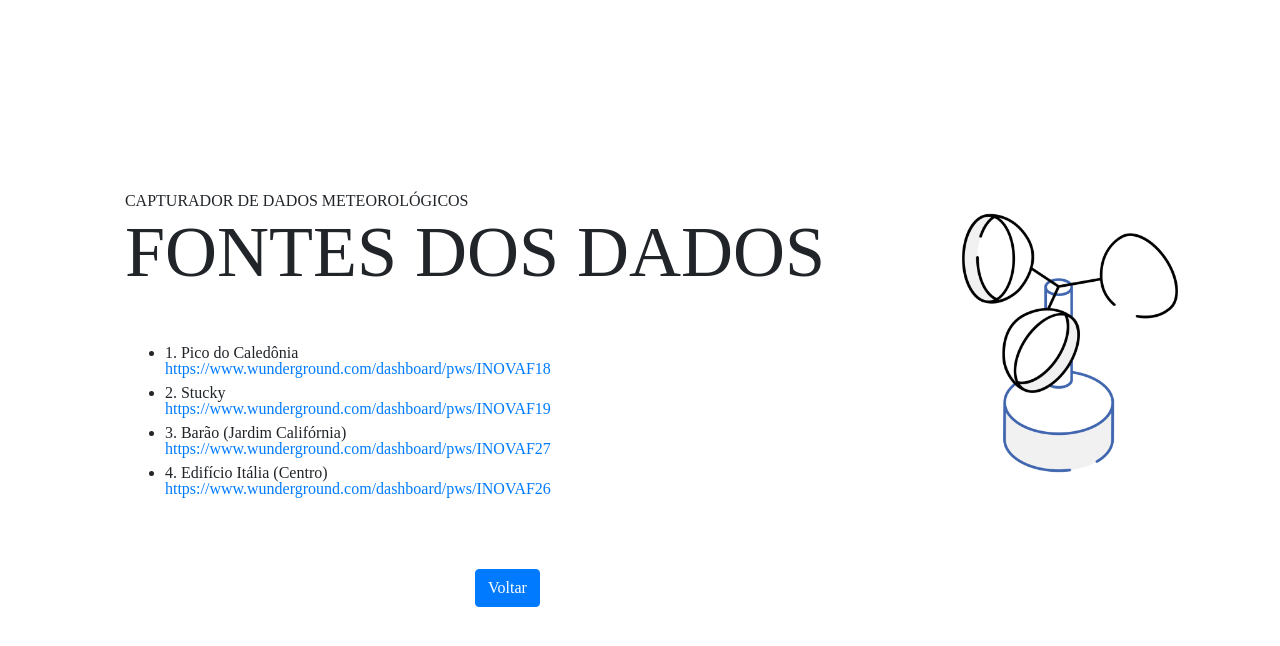
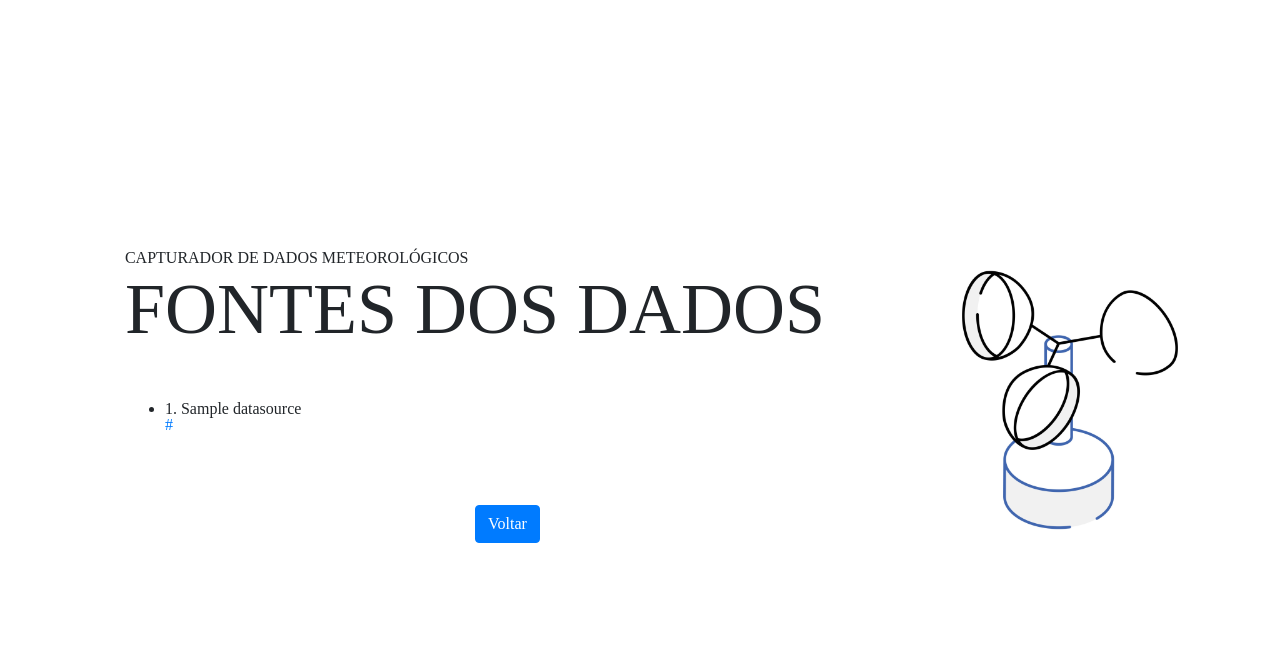
Before and after one commit to salarini-e/weather_data_capturer, a Django app: page /fontes/ in a window 1280 px wide. Shown: the top 646 px of the page. Run offline with Django 5.2, Linux system fonts and the light colour scheme; tables that the repository leaves empty hold one stand-in row (values such as "Sample post"); some libraries are stand-ins or nearby versions.

Commit message:
Moved routes/views and created data source. A route was also created returning the data in json.

```diff
--- /dev/null
+++ b/data_display/templates/fontes.html
@@ -0,0 +1,26 @@
+{% extends 'template.html' %}
+{% block css %}
+{% endblock %}
+{% block content %}
+            <div id="bemvindo" class="row m-auto px-5">
+
+                <div class="col-9 d-flex flex-column">
+                    <h1 class="text-uppercase">Capturador de Dados Meteorológicos</h1>
+                    <h1 class="display-3 text-uppercase">Fontes dos dados</h1>
+                    <hr class="my-4">
+                    <ul>
+                        {% for fonte in fontes %}
+                        <li class="mb-2">{{fonte.id}}. {{fonte.name}}<br>
+                            <a href="{{fonte.url}}">{{fonte.url}}</a>
+                        </li>
+                        {% endfor %}
+                    </ul>
+                    <a href="/" class="mt-5 btn btn-primary mx-auto">Voltar</a>
+                </div>
+                <div class="col-3">
+                    <img class="logo" src="/static/images/icone.jpg" alt="icone estação meteorológica">
+                </div>
+            </div>
+{% endblock %}
+{% block js %}
+{% endblock %}
--- /dev/null
+++ b/data_display/templates/template.html
@@ -0,0 +1,31 @@
+<html lang="pt-br">
+    <head>
+        <meta charset="utf-8">
+        <meta name="viewport" content="width=device-width, initial-scale=1">
+        <link rel="icon" type="image/png" href="/static/images/icon.png"/>
+        <!-- Bootstrap CSS -->
+        <link href="https://stackpath.bootstrapcdn.com/bootstrap/4.3.1/css/bootstrap.min.css" rel="stylesheet">
+        <!-- Font Awesome -->
+        <link rel="stylesheet" href="https://cdnjs.cloudflare.com/ajax/libs/font-awesome/5.15.3/css/all.min.css">
+        <!-- Custom -->
+        <link rel="stylesheet" href="/static/CSS/reset.css">
+        <link rel="stylesheet" href="/static/CSS/main.css">
+        {% block css %}
+        {% endblock %}
+        <title>CDM - Bem-vindo!</title>
+    </head>
+    <body>
+        <div class="container-fluid d-flex h-100">
+            {% block content %}
+            {% endblock %}
+        </div>
+        <div style="text-align: end; position: fixed; bottom: 0; width: 100vw; padding: 20px 20px;">
+            <p></p>
+        </div>
+        <script src="https://code.jquery.com/jquery-3.3.1.slim.min.js"></script>
+        <script src="https://cdnjs.cloudflare.com/ajax/libs/popper.js/1.14.7/umd/popper.min.js"></script>
+        <script src="https://stackpath.bootstrapcdn.com/bootstrap/4.3.1/js/bootstrap.min.js"></script>
+        {% block js %}
+        {% endblock %}
+    </body>
+</html></div></html>
--- /dev/null
+++ b/data_display/urls.py
@@ -0,0 +1,13 @@
+from django.contrib import admin
+from django.urls import path
+from . import views
+
+urlpatterns = [
+    path('', views.index, name='index'),
+    path('fontes/', views.fontes, name='fontes'),
+    path('download/', views.export_weather_data, name='download'),
+    path('ver-dados/', views.view_weather_data, name='ver_dados'),
+
+    path('api/fontes/', views.json_fontes, name='json_fontes'),
+    path('api/dados/font=<int:fonte_id>/start=<dt_start>/end=<dt_end>/', views.json_dados, name='json_dados'),
+]
--- a/data_display/views.py
+++ b/data_display/views.py
@@ -1,3 +1,111 @@
+import csv
+from datetime import date
+from datetime import datetime
+import json
+from django.http import HttpResponse, JsonResponse
+from django.core.serializers import serialize
+
 from django.shortcuts import render
+from django.views.decorators.csrf import csrf_exempt
+from data_scraper.models import WeatherData, DataSource
 
 # Create your views here.
+def index(request):
+    return render(request, 'index.html')
+
+
+def fontes(request):
+    context = {
+        'fontes': DataSource.objects.all()
+    }
+    return render(request, 'fontes.html', context)
+
+
+@csrf_exempt
+def export_weather_data(request):
+    if request.method == 'POST':
+        # Recupere as datas do formulário POST
+        start_date_str = request.POST.get('startdate')
+        end_date_str = request.POST.get('enddate')
+        fonte = request.POST.get('fonte')
+
+        # Converta as strings de data para objetos datetime
+        start_date = datetime.strptime(start_date_str, '%Y-%m-%d')
+        end_date = datetime.strptime(end_date_str, '%Y-%m-%d')
+        print(fonte)
+        # Consulte o banco de dados para recuperar os dados dentro do intervalo de tempo especificado
+        weather_data = WeatherData.objects.filter(date__range=(start_date, end_date), fonte=fonte)
+
+        # Crie a resposta CSV
+        # Get the current date
+        today = date.today()
+        current_date = today.strftime("%Y-%m-%d")
+        response = HttpResponse(content_type='text/csv')
+        response['Content-Disposition'] = f'attachment; filename="f{fonte}_{current_date}_weather_data.csv"'
+
+        # Escreva os dados no arquivo CSV
+        writer = csv.writer(response)
+        writer.writerow(['Date', 'Temperature', 'Wind_Gust_Direction', 'Wind_Gust', 'Dewpoint', 'Precip_Rate', 'Pressure', 'Humidity', 'Precip_Accum', 'UV', 'Fonte'])
+        for data in weather_data:
+            writer.writerow([
+                data.date.strftime('%Y-%m-%d %H:%M:%S'),
+                data.temperature,
+                data.wind_gust_direction,
+                data.wind_gust,
+                data.dewpoint,
+                data.precip_rate,
+                data.pressure,
+                data.humidity,
+                data.precip_accum,
+                data.uv,
+                data.fonte
+            ])
+
+        return response
+
+    return render(request, 'filter.html', context={'fontes': WeatherData.FONTE_CHOICES})
+
+
+@csrf_exempt
+def view_weather_data(request):
+    context={'fontes': WeatherData.FONTE_CHOICES}
+    if request.method == 'POST':
+        start_date_str = request.POST.get('startdate')
+        end_date_str = request.POST.get('enddate')
+        fonte = request.POST.get('fonte')
+
+        start_date = datetime.strptime(start_date_str, '%Y-%m-%d')
+        end_date = datetime.strptime(end_date_str, '%Y-%m-%d')
+
+        weather_data = WeatherData.objects.filter(date__range=(start_date, end_date), fonte=fonte)
+        context['startdate'] = start_date_str
+        context['enddate'] = end_date_str
+        context['datas'] = weather_data
+        return render(request, 'ver_dados.html', context)
+
+    return render(request, 'filter_online.html', context)
+
+
+def json_fontes(request):
+    fontes = DataSource.objects.all()
+    return JsonResponse(json.loads(serialize('json', fontes)), safe=False)
+
+def json_dados(request,  fonte_id, dt_start, dt_end):
+        dados = WeatherData.objects.filter(date__range=(dt_start, dt_end), fonte=fonte_id)
+        valores = []
+        for dado in dados:
+            valores.append({
+                'temperature': dado.temperature,
+                'wind_gust_direction': dado.wind_gust_direction,
+                'wind_gust': dado.wind_gust,
+                'dewpoint': dado.dewpoint,
+                'precip_rate': dado.precip_rate,
+                'pressure': dado.pressure,
+                'humidity': dado.humidity,
+                'precip_accum': dado.precip_accum,
+                'uv': dado.uv,
+                'date': dado.date,
+                'fonte': dado.fonte
+
+            })
+        return JsonResponse(valores, safe=False)
--- a/data_scraper/admin.py
+++ b/data_scraper/admin.py
@@ -1,4 +1,5 @@
 from django.contrib import admin
-from .models import WeatherData
+from .models import WeatherData, DataSource
 
 admin.site.register(WeatherData)
+admin.site.register(DataSource)
--- a/data_scraper/templates/fontes.html
+++ /dev/null
@@ -1,59 +0,0 @@
-<html lang="pt-br">
-    <head>
-        <!-- Required meta tags -->
-        <meta charset="utf-8">
-        <meta name="viewport" content="width=device-width, initial-scale=1">
-        <!-- Favicon -->
-        <link rel="icon" type="image/png" href="/static/images/icon.png"/>
-        <!-- Bootstrap CSS -->
-        <link href="https://stackpath.bootstrapcdn.com/bootstrap/4.3.1/css/bootstrap.min.css" rel="stylesheet">
-        <link rel="stylesheet" href="/static/CSS/reset.css">
-        <link rel="stylesheet" href="/static/CSS/main.css">
-        <!-- Font Awesome -->
-        <link rel="stylesheet" href="https://cdnjs.cloudflare.com/ajax/libs/font-awesome/5.15.3/css/all.min.css">
-
-        <title>CDM - Bem-vindo!</title>
-    </head>
-    <body>
-        <div class="container-fluid d-flex h-100">
-            <div id="bemvindo" class="row m-auto px-5">
-
-                <div class="col-9 d-flex flex-column">
-                    <h1 class="text-uppercase">Capturador de Dados Meteorológicos</h1>
-                    <h1 class="display-3 text-uppercase">Fontes dos dados</h1>
-                    <hr class="my-4">
-                    <ul>
-                        <li class="mb-2">1. Pico do Caledônia<br>
-                            <a href="https://www.wunderground.com/dashboard/pws/INOVAF18">https://www.wunderground.com/dashboard/pws/INOVAF18</a>
-
-                        </li>
-
-                        <li class="mb-2">
-                            2. Stucky<br>
-                            <a href="https://www.wunderground.com/dashboard/pws/INOVAF19">https://www.wunderground.com/dashboard/pws/INOVAF19</a>
-                        </li>
-
-                        <li class="mb-2">3. Barão (Jardim Califórnia)<br>
-                            <a href="https://www.wunderground.com/dashboard/pws/INOVAF27">https://www.wunderground.com/dashboard/pws/INOVAF27</a>
-                        </li>
-
-                        <li class="mb-2">4. Edifício Itália (Centro)<br>
-                            <a href="https://www.wunderground.com/dashboard/pws/INOVAF26">https://www.wunderground.com/dashboard/pws/INOVAF26</a>
-                        </li>
-                    </ul>
-                    <a href="/" class="mt-5 btn btn-primary mx-auto">Voltar</a>
-                </div>
-                <div class="col-3">
-                    <img class="logo" src="/static/images/icone.jpg" alt="ops">
-                </div>
-            </div>
-        </div>
-        <div style="text-align: end; position: fixed; bottom: 0; width: 100vw; padding: 20px 20px;">
-            <p></p>
-        </div>
-
-        <script src="https://code.jquery.com/jquery-3.3.1.slim.min.js"></script>
-        <script src="https://cdnjs.cloudflare.com/ajax/libs/popper.js/1.14.7/umd/popper.min.js"></script>
-        <script src="https://stackpath.bootstrapcdn.com/bootstrap/4.3.1/js/bootstrap.min.js"></script>
-    </body>
-</html></div></html>
--- a/data_scraper/urls.py
+++ b/data_scraper/urls.py
@@ -3,10 +3,5 @@ from django.urls import path
 from . import views
 
 urlpatterns = [
-    path('', views.index, name='index'),
-    path('get_dados/', views.verificar_status, name='verificar_status'),
-    path('fontes/', views.fontes, name='fontes'),
-    path('dados/', views.dados, name='dados'),
-    path('download/', views.export_weather_data, name='download'),
-    path('ver-dados/', views.view_weather_data, name='ver_dados'),
+    path('get_dados/', views.get_dados, name='get_dados'),
 ]
--- a/data_scraper/views.py
+++ b/data_scraper/views.py
@@ -15,19 +15,10 @@ from selenium.webdriver.chrome.options import Options
 from selenium.webdriver.common.by import By
 from selenium.webdriver.support.ui import WebDriverWait
 
-from .models import WeatherData
+from .models import WeatherData, DataSource
 
 
-def index(request):
-    return render(request, 'index.html')
-
-
-def fontes(request):
-    return render(request, 'fontes.html')
-
-
-
-def fetch_dados_via_bs(driver, fonte):
+def find_dados_via_bs(driver):
 
     soup = BeautifulSoup(driver.page_source, 'html.parser')
 
@@ -35,7 +26,8 @@ def fetch_dados_via_bs(driver, fonte):
     value_element = dashboard_content.find_all('span', class_='wu-value')
     dados_ = []
     for value in value_element:
-        dados_.append(value.text)
+            dados_.append(value.text)
+
     return {
         'temperature': dados_[0],
         'wind_gust_direction': dados_[2],
@@ -45,141 +37,38 @@ def fetch_dados_via_bs(driver, fonte):
         'pressure': dados_[6],
         'humidity': dados_[7],
         'precip_accum': dados_[8],
-        'uv': dados_[9],
-        'fonte': fonte
+        'uv': dados_[9]
     }
 
 
-def fetch_dados_via_webdriver(driver, fonte):
-    values = list(map(lambda e: e.text, driver.find_elements(By.CSS_SELECTOR, ".dashboard__module__content .wu-value")))
+def find_dados_via_webdriver(driver):
     return {
-        'temperature': values[0],
-        'wind_gust_direction': values[2],
-        'wind_gust': values[3],
-        'dewpoint': values[4],
-        'precip_rate': values[5],
-        'pressure': values[6],
-        'humidity': values[7],
-        'precip_accum': values[8],
-        'uv': values[9],
-        'fonte': fonte
+        k: element.text for k, element in zip(
+            ["temperature", None, "wind_gust_direction", "wind_gust", "dewpoint", "precip_rate", "pressure", "humidity",
+             "precip_accum", "uv"],
+            driver.find_elements(By.CSS_SELECTOR, "div.dashboard__module__content span.wu-value")
+        )
+        if k
     }
 
-
-def verificar_status(request):
-    FONTES = [
-                ('1', "https://www.wunderground.com/dashboard/pws/INOVAF18"),
-                ('2', "https://www.wunderground.com/dashboard/pws/INOVAF19"),
-                ('3', "https://www.wunderground.com/dashboard/pws/INOVAF27"),
-                ('4', "https://www.wunderground.com/dashboard/pws/INOVAF26")
-            ]
-
-    dados = {}
-
+def get_dados(request):
+    FONTES = DataSource.objects.all()
+    wds = []
     for i in FONTES:
-        url = i[1]
-        fonte = i[0]
-
+        url = i.url
+        fonte = i.id
         chrome_options = Options()
         chrome_options.add_argument("--headless")
         driver = webdriver.Chrome(options=chrome_options)
         try:
             driver.get(url)
             WebDriverWait(driver, 100)
-
-            dados = fetch_dados_via_webdriver(driver, i[0])
-            WeatherData.objects.create(**dados)
-
+            wd = find_dados_via_webdriver(driver)
+            wd["fonte"] = fonte
+            WeatherData.objects.create(**wd)
+            wds.append(wd)
         except Exception as ex:
             logging.warning("Can't fetch", ex, url)
         finally:
             driver.quit()
-
-    return HttpResponse(json.dumps(dados), content_type="application/json")
-
-
-
-def dados(request):
-        dados = WeatherData.objects.all()
-        valores = []
-        for dado in dados:
-            valores.append({
-                'temperature': dado.temperature,
-                'wind_gust_direction': dado.wind_gust_direction,
-                'wind_gust': dado.wind_gust,
-                'dewpoint': dado.dewpoint,
-                'precip_rate': dado.precip_rate,
-                'pressure': dado.pressure,
-                'humidity': dado.humidity,
-                'precip_accum': dado.precip_accum,
-                'uv': dado.uv,
-                'date': dado.date,
-                'fonte': dado.fonte
-
-            })
-        return JsonResponse(valores, safe=False)
-
-
-@csrf_exempt
-def export_weather_data(request):
-    if request.method == 'POST':
-        # Recupere as datas do formulário POST
-        start_date_str = request.POST.get('startdate')
-        end_date_str = request.POST.get('enddate')
-        fonte = request.POST.get('fonte')
-
-        # Converta as strings de data para objetos datetime
-        start_date = datetime.strptime(start_date_str, '%Y-%m-%d')
-        end_date = datetime.strptime(end_date_str, '%Y-%m-%d')
-        print(fonte)
-        # Consulte o banco de dados para recuperar os dados dentro do intervalo de tempo especificado
-        weather_data = WeatherData.objects.filter(date__range=(start_date, end_date), fonte=fonte)
-
-        # Crie a resposta CSV
-        # Get the current date
-        today = date.today()
-        current_date = today.strftime("%Y-%m-%d")
-        response = HttpResponse(content_type='text/csv')
-        response['Content-Disposition'] = f'attachment; filename="f{fonte}_{current_date}_weather_data.csv"'
-
-        # Escreva os dados no arquivo CSV
-        writer = csv.writer(response)
-        writer.writerow(['Date', 'Temperature', 'Wind_Gust_Direction', 'Wind_Gust', 'Dewpoint', 'Precip_Rate', 'Pressure', 'Humidity', 'Precip_Accum', 'UV', 'Fonte'])
-        for data in weather_data:
-            writer.writerow([
-                data.date.strftime('%Y-%m-%d %H:%M:%S'),
-                data.temperature,
-                data.wind_gust_direction,
-                data.wind_gust,
-                data.dewpoint,
-                data.precip_rate,
-                data.pressure,
-                data.humidity,
-                data.precip_accum,
-                data.uv,
-                data.fonte
-            ])
-
-        return response
-
-    return render(request, 'filter.html', context={'fontes': WeatherData.FONTE_CHOICES})
-
-
-@csrf_exempt
-def view_weather_data(request):
-    context={'fontes': WeatherData.FONTE_CHOICES}
-    if request.method == 'POST':
-        start_date_str = request.POST.get('startdate')
-        end_date_str = request.POST.get('enddate')
-        fonte = request.POST.get('fonte')
-
-        start_date = datetime.strptime(start_date_str, '%Y-%m-%d')
-        end_date = datetime.strptime(end_date_str, '%Y-%m-%d')
-
-        weather_data = WeatherData.objects.filter(date__range=(start_date, end_date), fonte=fonte)
-        context['startdate'] = start_date_str
-        context['enddate'] = end_date_str
-        context['datas'] = weather_data
-        return render(request, 'ver_dados.html', context)
-
-    return render(request, 'filter_online.html', context)
+    return HttpResponse(json.dumps(wds), content_type="application/json")
--- a/weather_data_capturer/settings.py
+++ b/weather_data_capturer/settings.py
@@ -26,7 +26,7 @@ SECRET_KEY = 'django-insecure-68((!5k4h-hf8l&kwms7v_p0p)^qms-6&0unm4r93u=)z^%$7r
 # SECURITY WARNING: don't run with debug turned on in production!
 DEBUG = True
 
-ALLOWED_HOSTS = ['vps52605.publiccloud.com.br', 'cdm.esalarini.com.br', '127.0.0.1']
+ALLOWED_HOSTS = ['cdm.esalarini.com.br', '127.0.0.1', 'localhost']
 
 
 # Application definition
@@ -39,6 +39,7 @@ INSTALLED_APPS = [
     'django.contrib.messages',
     'django.contrib.staticfiles',
     'data_scraper',
+    'data_display',
 ]
 
 MIDDLEWARE = [
@@ -119,6 +120,7 @@ USE_TZ = True
 
 STATIC_URL = 'static/'
 STATIC_ROOT = os.path.join(PROJECT_ROOT, 'static')
+
 # Default primary key field type
 # https://docs.djangoproject.com/en/5.0/ref/settings/#default-auto-field
 
--- a/weather_data_capturer/urls.py
+++ b/weather_data_capturer/urls.py
@@ -4,4 +4,5 @@ from django.urls import path, include
 urlpatterns = [
     path('admin/', admin.site.urls),
     path('', include('data_scraper.urls')),
+    path('', include('data_display.urls')),
 ]
```
Also changed, not shown: data_display/templates/filter.html (renamed from data_scraper/templates/filter.html, +7 -29 lines), data_display/templates/filter_online.html (renamed from data_scraper/templates/filter_online.html, +7 -29 lines), data_display/templates/index.html (renamed from data_scraper/templates/index.html, +8 -31 lines), data_display/templates/ver_dados.html (renamed from data_scraper/templates/ver_dados.html, +8 -30 lines), data_scraper/models.py (+7 -0 lines), data_scraper/migrations/0003_datasource_alter_weatherdata_fonte.py (added).
